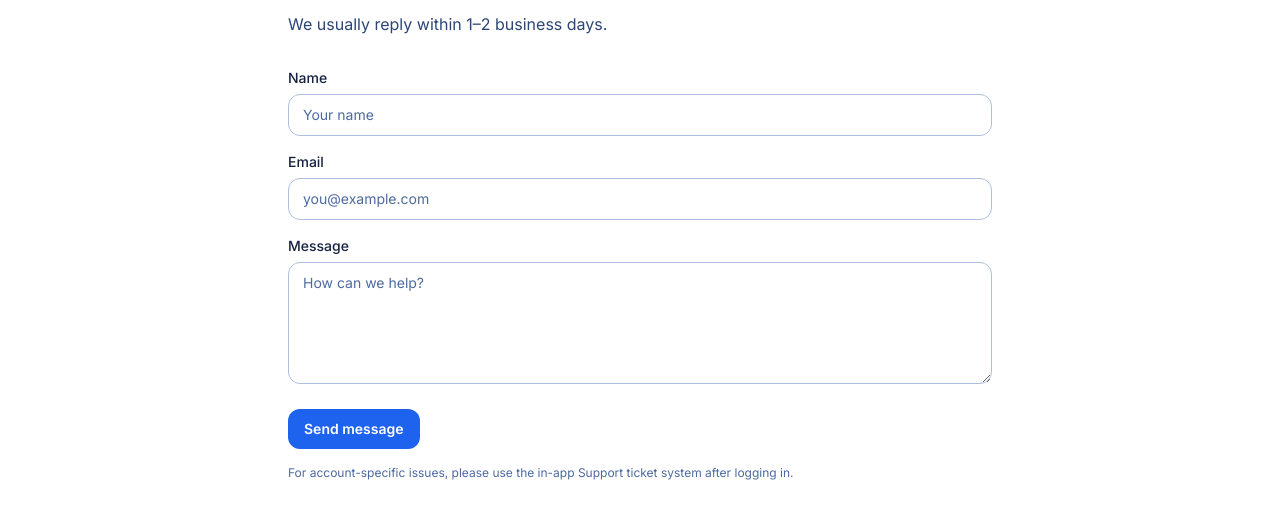
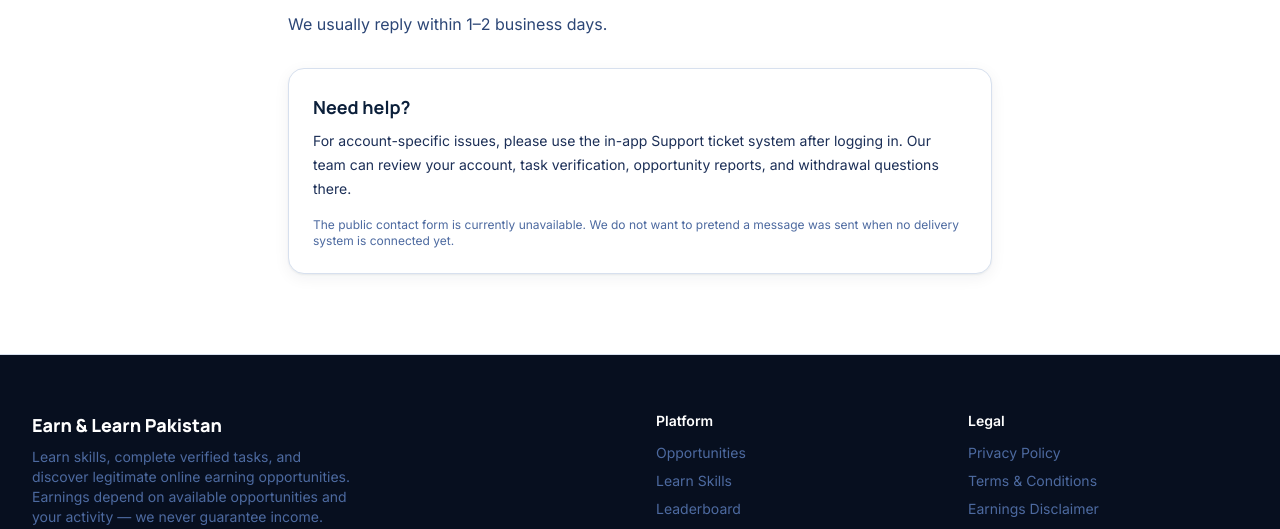
Before and after one commit to haroonkhan89041-netizen/earn-learn-pakistan, a React (Vite) app: page /contact in a window 1280 px wide. Shown: the part 181-710 px from the top of the page. Built offline with nearby package versions, Linux system fonts and the light colour scheme; no server answers.

Commit message:
Remove fake public contact form success

```diff
--- a/src/pages/public/Contact.tsx
+++ b/src/pages/public/Contact.tsx
@@ -1,36 +1,18 @@
-import { useState } from 'react';
-import toast from 'react-hot-toast';
 import { SimplePage } from './SimplePage';
 
 export function Contact() {
-  const [sent, setSent] = useState(false);
   return (
     <SimplePage title="Contact us" subtitle="We usually reply within 1–2 business days.">
-      {sent ? (
-        <div className="card bg-brand-green/5 p-6 text-brand-green-dark">Thanks — your message has been sent.</div>
-      ) : (
-        <form
-          className="not-prose space-y-4"
-          onSubmit={(e) => { e.preventDefault(); setSent(true); toast.success('Message sent'); }}
-        >
-          <div>
-            <label className="label">Name</label>
-            <input className="input" required placeholder="Your name" />
-          </div>
-          <div>
-            <label className="label">Email</label>
-            <input className="input" type="email" required placeholder="you@example.com" />
-          </div>
-          <div>
-            <label className="label">Message</label>
-            <textarea className="input" rows={5} required placeholder="How can we help?" />
-          </div>
-          <button className="btn-primary" type="submit">Send message</button>
-          <p className="text-xs text-navy-400">
-            For account-specific issues, please use the in-app Support ticket system after logging in.
-          </p>
-        </form>
-      )}
+      <div className="card p-6">
+        <h2 className="font-display text-lg font-bold text-navy-900">Need help?</h2>
+        <p className="mt-2 text-sm leading-6 text-navy-600">
+          For account-specific issues, please use the in-app Support ticket system after logging in.
+          Our team can review your account, task verification, opportunity reports, and withdrawal questions there.
+        </p>
+        <p className="mt-4 text-xs text-navy-400">
+          The public contact form is currently unavailable. We do not want to pretend a message was sent when no delivery system is connected yet.
+        </p>
+      </div>
     </SimplePage>
   );
 }
```
